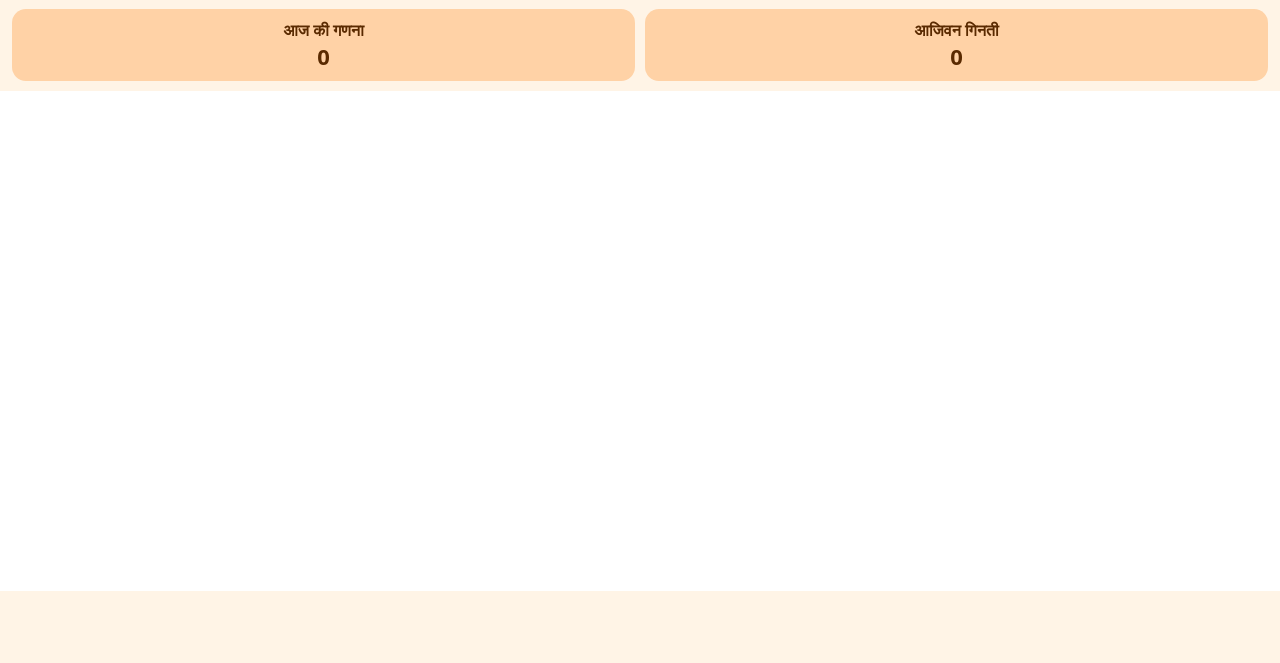
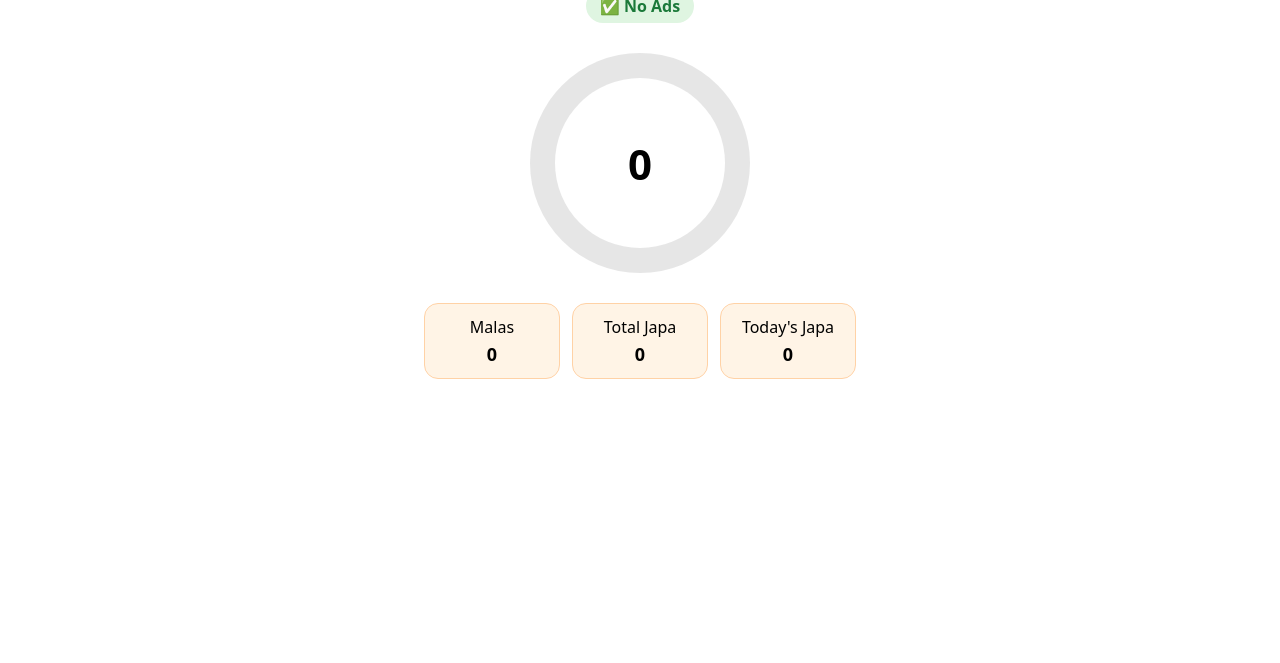
Before and after one commit to Numberdar2340/Shreejinaamjap, a plain HTML site: page index.html in a window 1280 px wide. Shown: the part 157-820 px from the top of the page. Drawn offline with Linux system fonts and the light colour scheme.

Commit message:
Update index.html

```diff
--- a/index.html
+++ b/index.html
@@ -3,73 +3,100 @@
 <head>
 <meta charset="UTF-8">
 <meta name="viewport" content="width=device-width, initial-scale=1.0">
-<title>राधा जप</title>
+<title>राधा नाम जप</title>
 
 <style>
 body{
   margin:0;
   font-family:system-ui;
-  background:#FFF4E6;
+  background:#ffffff;
+  text-align:center;
+  user-select:none;
 }
 
-/* TOP BAR */
-.top{
-  background:#F4A261;
-  padding:12px;
-  text-align:center;
-  font-size:26px;
-  font-weight:800;
-  color:#5A2A00;
+h1{
+  color:#ff7a00;
+  margin-top:20px;
 }
 
-/* BIG RADHA BOX */
-.main-radha{
-  margin:12px;
-  background:#FFD2A6;
-  border-radius:14px;
-  text-align:center;
-  font-size:34px;
-  font-weight:900;
-  padding:18px;
-  color:#5A2A00;
+/* TIMER */
+.timer{
+  margin:10px auto;
+  display:inline-block;
+  padding:6px 14px;
+  border-radius:20px;
+  background:#f1f1f1;
+  font-weight:600;
 }
 
-/* STATS */
-.stats{
+/* NO ADS */
+.noads{
+  margin-top:8px;
+  display:inline-block;
+  padding:6px 14px;
+  border-radius:20px;
+  background:#dff5e1;
+  color:#1b7a3a;
+  font-weight:600;
+}
+
+/* FULL TAP AREA */
+.tap-area{
+  min-height:100vh;
+}
+
+/* CIRCLE */
+.circle{
+  width:220px;
+  height:220px;
+  margin:30px auto;
+  border-radius:50%;
+  background:conic-gradient(#ff7a00 0deg,#e6e6e6 0deg);
   display:flex;
-  gap:10px;
-  padding:0 12px;
+  align-items:center;
+  justify-content:center;
+  pointer-events:none; /* allow full screen tap */
+}
+
+.inner{
+  width:170px;
+  height:170px;
+  background:#fff;
+  border-radius:50%;
+  display:flex;
+  align-items:center;
+  justify-content:center;
+  font-size:42px;
+  font-weight:800;
+}
+
+/* CARDS */
+.cards{
+  display:flex;
+  justify-content:center;
+  gap:12px;
 }
 
 .card{
-  flex:1;
-  background:#FFD2A6;
+  width:110px;
+  padding:12px;
   border-radius:14px;
-  padding:10px;
-  text-align:center;
-  color:#5A2A00;
-  font-weight:700;
+  background:#fff4e6;
+  border:1px solid #ffd2a6;
 }
 
 .card b{
-  font-size:22px;
+  display:block;
+  margin-top:4px;
+  font-size:18px;
 }
 
-/* TAP AREA */
-.tap-area{
-  margin-top:10px;
-  background:white;
-  height:calc(100vh - 300px);
-  position:relative;
-  overflow:hidden;
-}
-
-/* FLOATING RADHA */
+/* FLOAT RADHA */
 .float{
   position:absolute;
   font-size:26px;
   font-weight:800;
-  color:#F4A261;
+  color:#ff7a00;
   animation:up 1.2s ease-out forwards;
   pointer-events:none;
 }
@@ -84,49 +111,96 @@ body{
 
 <body>
 
-<div class="top">श्री जी नाम जप</div>
+<div class="tap-area" id="tapArea">
 
-<div class="main-radha">राधा</div>
+<h1>राधा नाम जप</h1>
 
-<div class="stats">
-  <div class="card">आज की गणना<br><b id="today">0</b></div>
-  <div class="card">आजिवन गिनती<br><b id="total">0</b></div>
+<div class="timer" id="timer">⏱️ 00:00:00</div><br>
+<div class="noads">✅ No Ads</div>
+
+<div class="circle">
+  <div class="inner" id="count">0</div>
 </div>
 
-<div class="tap-area" id="tap"></div>
+<div class="cards">
+  <div class="card">Malas<b id="malas">0</b></div>
+  <div class="card">Total Japa<b id="total">0</b></div>
+  <div class="card">Today's Japa<b id="today">0</b></div>
+</div>
+
+</div>
 
 <script>
-let today = Number(localStorage.getItem("today")||0);
-let total = Number(localStorage.getItem("total")||0);
+const MALA=108;
+let today=Number(localStorage.getItem("today")||0);
+let total=Number(localStorage.getItem("total")||0);
+let start=Number(localStorage.getItem("start")||Date.now());
 
-document.getElementById("today").innerText=today;
-document.getElementById("total").innerText=total;
+function resetDay(){
+  if(new Date(start).toDateString()!==new Date().toDateString()){
+    today=0;
+    start=Date.now();
+    localStorage.setItem("today",0);
+    localStorage.setItem("start",start);
+  }
+}
+resetDay();
 
-const tap=document.getElementById("tap");
+function update(){
+  document.getElementById("today").innerText=today;
+  document.getElementById("total").innerText=total;
+  document.getElementById("malas").innerText=Math.floor(total/MALA);
+  document.getElementById("count").innerText=today;
 
-function handle(e){
+  let deg=(today%MALA)/MALA*360;
+  document.querySelector(".circle").style.background=
+    `conic-gradient(#ff7a00 ${deg}deg,#e6e6e6 0deg)`;
+}
+update();
+
+/* JAP ACTION */
+function jap(x,y){
   today++; total++;
   localStorage.setItem("today",today);
   localStorage.setItem("total",total);
+  update();
 
-  document.getElementById("today").innerText=today;
-  document.getElementById("total").innerText=total;
-
-  const r=tap.getBoundingClientRect();
-  const x=(e.touches?e.touches[0].clientX:e.clientX)-r.left;
-  const y=(e.touches?e.touches[0].clientY:e.clientY)-r.top;
-
-  const d=document.createElement("div");
-  d.className="float";
-  d.innerText="राधा";
-  d.style.left=x+"px";
-  d.style.top=y+"px";
-  tap.appendChild(d);
-  setTimeout(()=>d.remove(),1200);
+  const r=document.createElement("div");
+  r.className="float";
+  r.innerText="राधा";
+  r.style.left=x+"px";
+  r.style.top=y+"px";
+  document.body.appendChild(r);
+  setTimeout(()=>r.remove(),1200);
 }
 
-tap.addEventListener("click",handle);
-tap.addEventListener("touchstart",handle,{passive:true});
+/* TAP / CLICK ANYWHERE */
+document.getElementById("tapArea").addEventListener("click",e=>{
+  jap(e.clientX,e.clientY);
+});
+
+/* TOUCH */
+document.getElementById("tapArea").addEventListener("touchstart",e=>{
+  const t=e.touches[0];
+  jap(t.clientX,t.clientY);
+},{passive:true});
+
+/* SPACE BAR */
+document.addEventListener("keydown",e=>{
+  if(e.code==="Space"){
+    e.preventDefault();
+    jap(window.innerWidth/2,window.innerHeight/2);
+  }
+});
+
+/* SILENT TIMER */
+setInterval(()=>{
+  let d=Math.floor((Date.now()-start)/1000);
+  let h=String(Math.floor(d/3600)).padStart(2,"0");
+  let m=String(Math.floor(d%3600/60)).padStart(2,"0");
+  let s=String(d%60).padStart(2,"0");
+  document.getElementById("timer").innerText=`⏱️ ${h}:${m}:${s}`;
+},1000);
 </script>
 
 </body>
```
